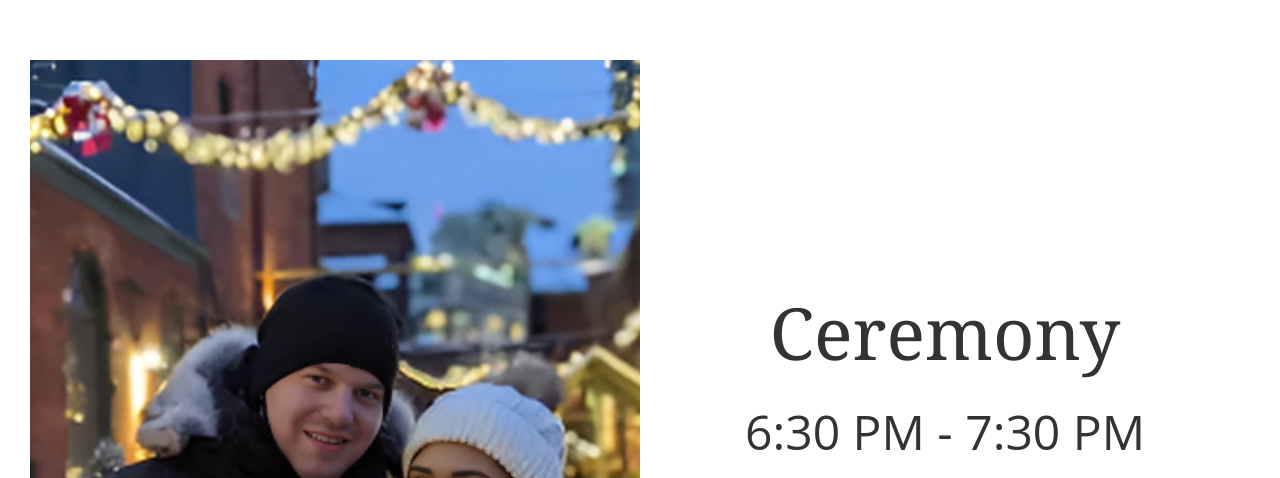
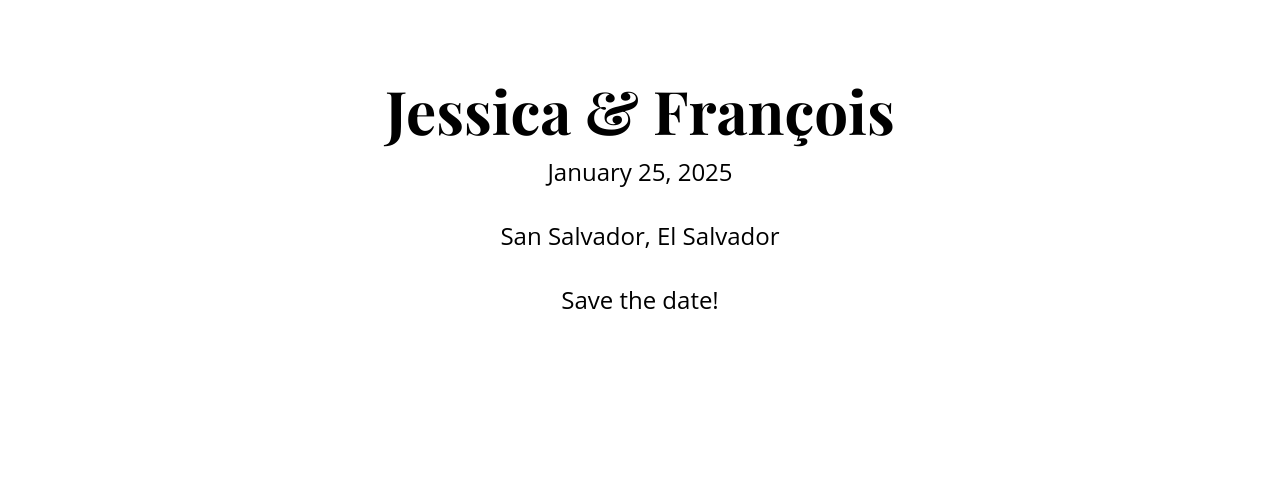
Before and after one commit to Denomz144/Jessica-Francois-Wedding, a React (Vite) app in the folder wedding-website/: page / in a window 1280 px wide. Shown: the part 1028-1506 px from the top of the page. Built offline with nearby package versions, Linux system fonts and the light colour scheme.

Commit message:
change images and added some text

```diff
--- a/wedding-website/src/components/CeremonySection.tsx
+++ b/wedding-website/src/components/CeremonySection.tsx
@@ -1,5 +1,5 @@
 import React from "react";
-import ceremonyImage from "../img/2020DIC25-new.jpg";
+import ceremonyImage from "../img/capilla.jpg";
 import { InView } from "react-intersection-observer";
 
 const CeremonySection: React.FC = () => {
--- a/wedding-website/src/components/HeroSection.tsx
+++ b/wedding-website/src/components/HeroSection.tsx
@@ -66,7 +66,9 @@ const HeroSection: React.FC = () => {
           Your browser does not support the video tag.
         </video>
 
-        <div className="relative z-10 text-center text-white p-20">
+
+      </div>
+      <div className="relative z-10 text-center text-black p-20">
           {/* Rest of your content */}
           <h1 className="text-4xl lg:text-6xl font-semibold leading-none">
             Jessica & François
@@ -74,8 +76,9 @@ const HeroSection: React.FC = () => {
           <p className="text-lg lg:text-2xl mt-2 lg:mt-4 mb-4 lg:mb-8">
             January 25, 2025
           </p>
+          <p className="text-sm lg:text-2xl mt-2 lg:mt-4 mb-4 lg:mb-8">San Salvador, El Salvador</p>
+          <p className="text-lg lg:text-2xl mt-2 lg:mt-4 mb-4 lg:mb-8">Save the date!</p>
         </div>
-      </div>
     </div>
   );
 };
```
Also changed, not shown: 1 other file (tests, documents, lock files or other folders).
